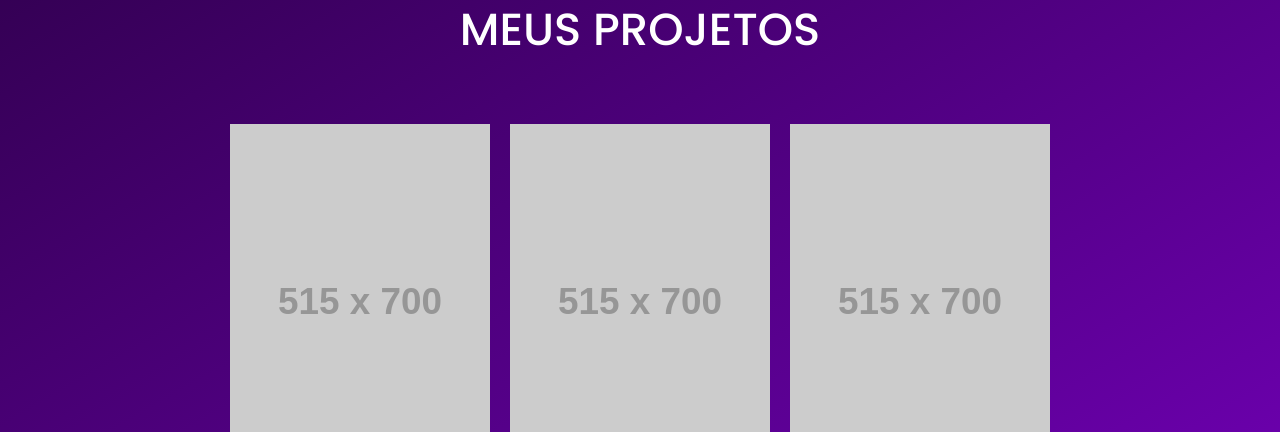
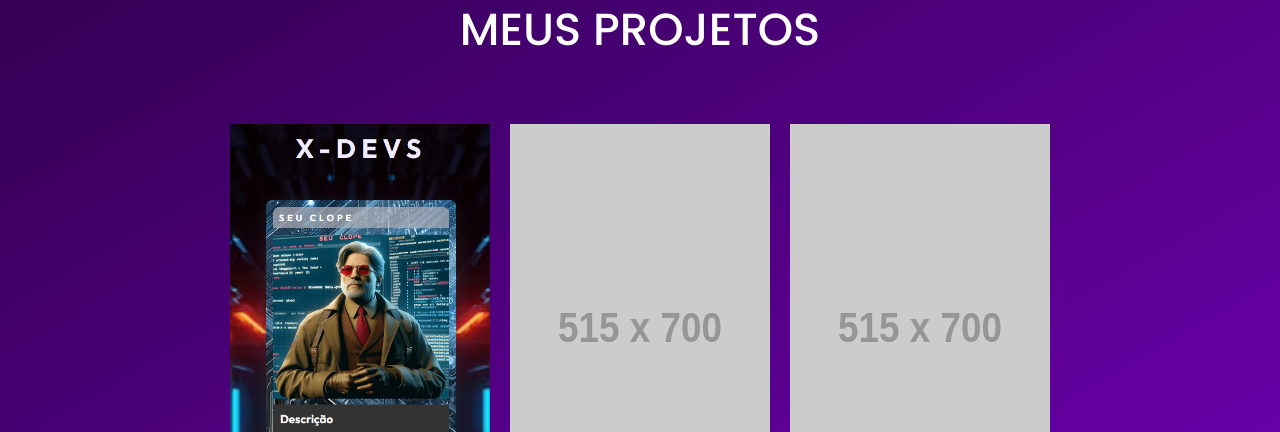
Before and after one commit to devjulianacarvalho/portfolio-simplificado, a plain HTML site: page index.html in a window 1280 px wide. Shown: the part 1170-1602 px from the top of the page. Drawn offline with nearby package versions, Linux system fonts and the light colour scheme; placeholder pictures from the web are drawn by us.

Commit message:
Add files via upload

```diff
--- a/index.html
+++ b/index.html
@@ -79,7 +79,7 @@
         <div class="container-projetos">
             <div class="projeto ativo">
                 <a href="https://devjulianacarvalho.github.io/Projeto-X-Devs/" target="_blank">
-                    <img src="http://via.placeholder.com/515x700" alt="Projeto X-Devs">
+                    <img src="./src/imagens/xdevs1.png" alt="Projeto X-Devs">
                     <h3>Projeto 1</h3>
 
                     <div class="informacoes-projeto">
```
Also changed, not shown: src/imagens/xdevs.png (added), src/imagens/xdevs1.png (added).
